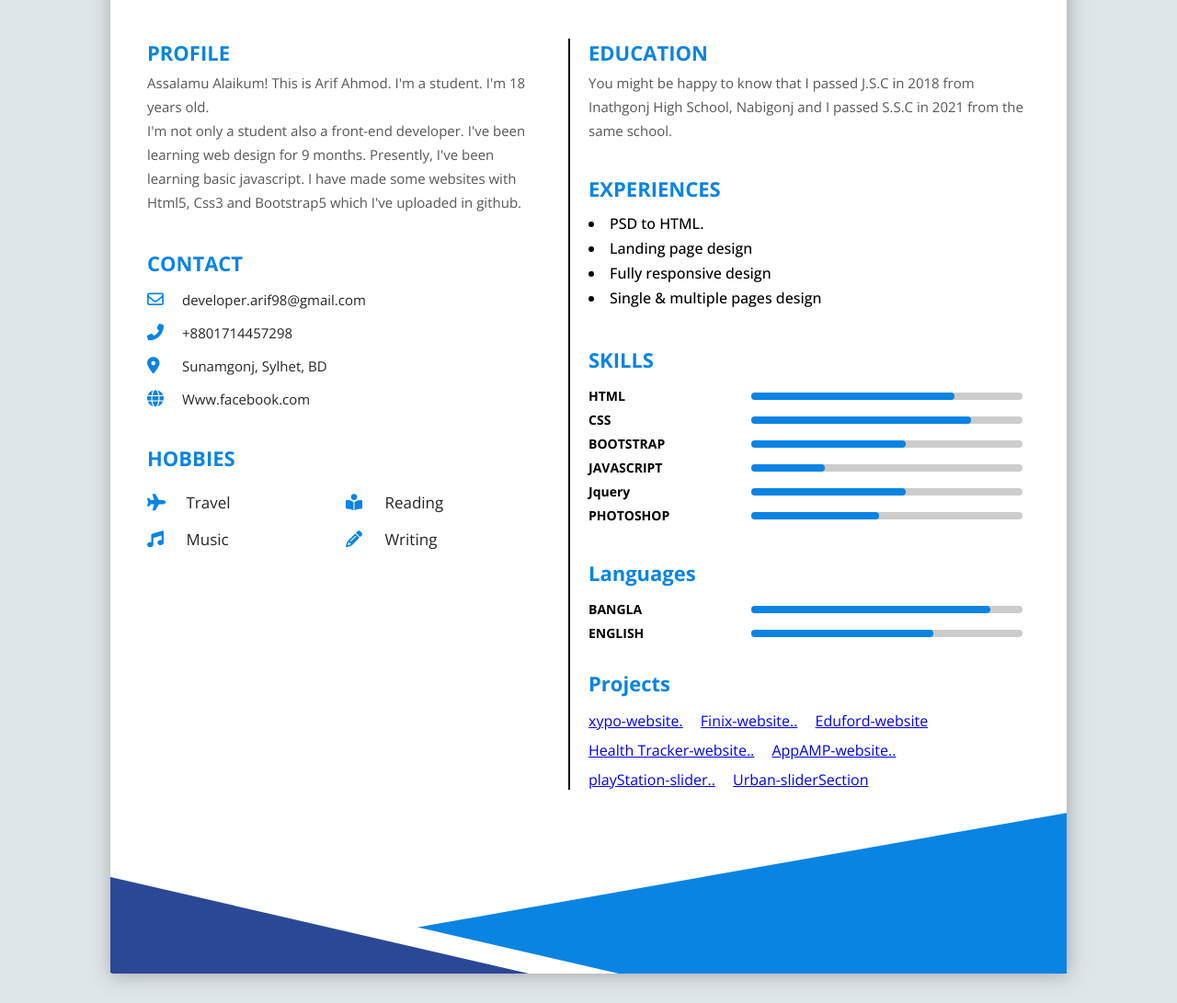
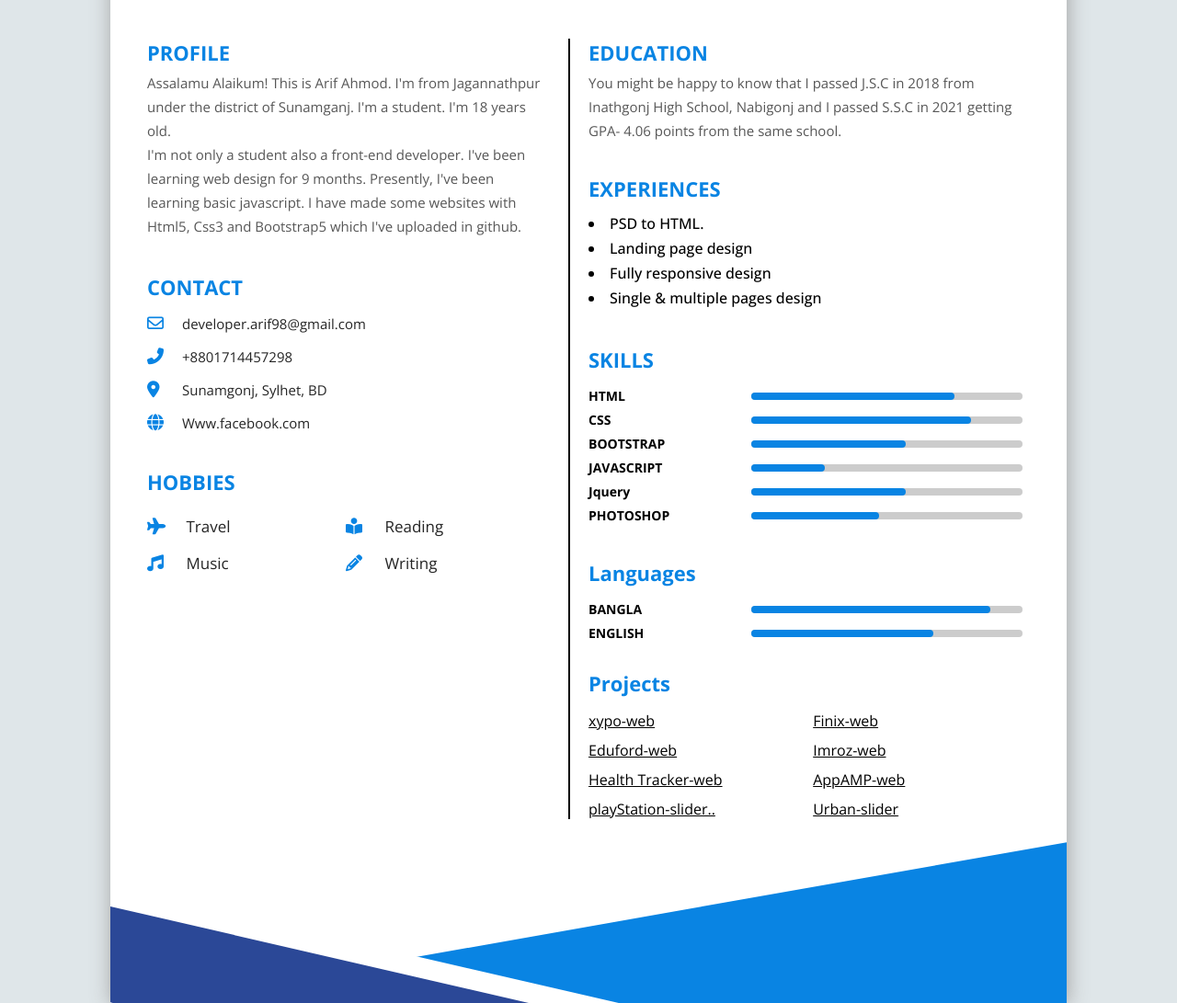
Before and after one commit to Arif-Ahmod98/Arif-Cv, a plain HTML site: page index.html in a window 1280 px wide. Shown: the part 278-1369 px from the top of the page at 92% size. Drawn offline with nearby package versions, Linux system fonts and the light colour scheme.

Commit message:
added a website link

```diff
--- a/index.html
+++ b/index.html
@@ -31,7 +31,9 @@
       <div class="about-section">
         <div class="col-left-about">
           <strong>PROFILE</strong>
-          <p class="default_p">Assalamu Alaikum! This is Arif Ahmod. I'm a student. I'm 18 years old.</p>
+          <p class="default_p">
+            Assalamu Alaikum! This is Arif Ahmod. I'm from Jagannathpur under the district of Sunamganj. I'm a student. I'm 18 years old.
+          </p>
           <p class="default_p">
             I'm not only a student also a front-end developer. I've been learning web design for 9 months. Presently, I've been learning
             basic javascript. I have made some websites with Html5, Css3 and Bootstrap5 which I've uploaded in github.
@@ -79,8 +81,8 @@
           <div class="education">
             <strong>EDUCATION</strong>
             <p class="default_p">
-              You might be happy to know that I passed J.S.C in 2018 from Inathgonj High School, Nabigonj and I passed S.S.C in 2021 from
-              the same school.
+              You might be happy to know that I passed J.S.C in 2018 from Inathgonj High School, Nabigonj and I passed S.S.C in 2021 getting
+              GPA- 4.06 points from the same school.
             </p>
           </div>
           <div class="experience">
@@ -138,13 +140,15 @@
           </div>
           <div class="project">
             <strong>Projects</strong>
-            <a href="https://arif-ahmod98.github.io/xypo-website4/" class="project-link">xypo-website.</a>
-            <a href="https://arif-ahmod98.github.io/Finix-website/" class="project-link">Finix-website..</a>
-            <a href="https://arif-ahmod98.github.io/Eduford-website/" class="project-link">Eduford-website</a>
-            <a href="https://arif-ahmod98.github.io/Health-tracker//" class="project-link">Health Tracker-website..</a>
-            <a href="https://arif-ahmod98.github.io/AppAMP-website/" class="project-link">AppAMP-website..</a>
+            <a href="https://arif-ahmod98.github.io/xypo-website4/" class="project-link">xypo-web</a>
+            <a href="https://arif-ahmod98.github.io/Finix-website/" class="project-link">Finix-web</a>
+            <a href="https://arif-ahmod98.github.io/Eduford-website/" class="project-link">Eduford-web</a>
+            <a href="https://arif-ahmod98.github.io/Imroz-website/#" class="project-link">Imroz-web</a>
+
+            <a href="https://arif-ahmod98.github.io/Health-tracker//" class="project-link">Health Tracker-web</a>
+            <a href="https://arif-ahmod98.github.io/AppAMP-website/" class="project-link">AppAMP-web</a>
             <a href="https://arif-ahmod98.github.io/playStation-slider/" class="project-link">playStation-slider..</a>
-            <a href="https://arif-ahmod98.github.io/Urban-sliderSection/" class="project-link">Urban-sliderSection</a>
+            <a href="https://arif-ahmod98.github.io/Urban-sliderSection/" class="project-link">Urban-slider</a>
           </div>
         </div>
       </div>
--- a/style.css
+++ b/style.css
@@ -244,11 +244,20 @@ h3 {
 ul.lang-list {
   margin-top: 15px;
 }
-
+.project {
+  display: flex;
+  justify-content: space-between;
+  flex-wrap: wrap;
+}
+.project strong {
+  width: 100%;
+}
 a.project-link {
   margin-right: 15px;
   margin-top: 10px;
   display: inline-block;
+  color: #000;
+  flex-basis: 46%;
 }
 
 .right-bg {
```
